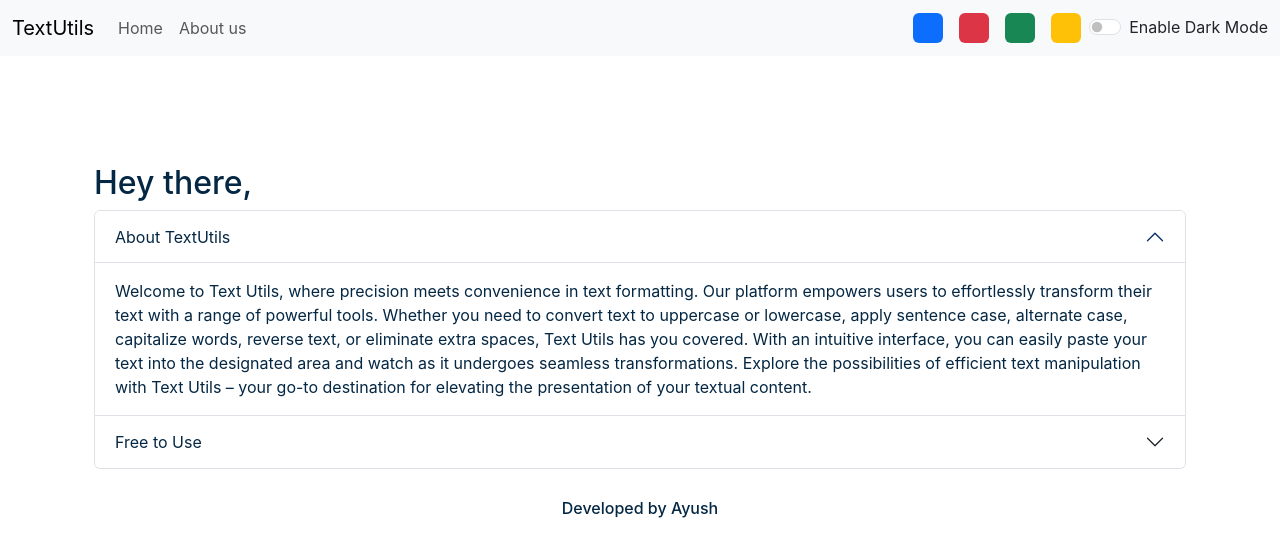
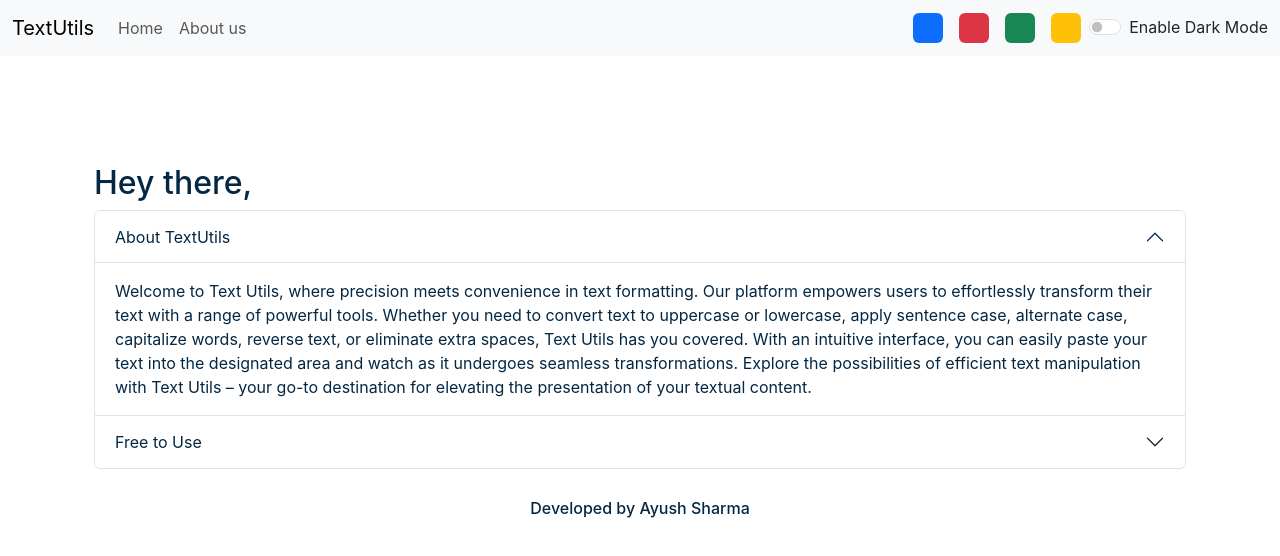
Before and after one commit to ayushsharma777/textutils, a React (Create React App) app: page /about in a window 1280 px wide. Shown: the top 556 px of the page. Built offline with nearby package versions, Linux system fonts and the light colour scheme.

Commit message:
added full name in about

```diff
--- a/src/components/About.js
+++ b/src/components/About.js
@@ -84,7 +84,7 @@ export default function About(props) {
           </div>
         </div>
         <h6 style={{ textAlign: "center", marginTop: "30px" }}>
-          Developed by Ayush{" "}
+          Developed by Ayush Sharma{" "}
         </h6>
       </div>
       {/* <div className="container my-2">
```
